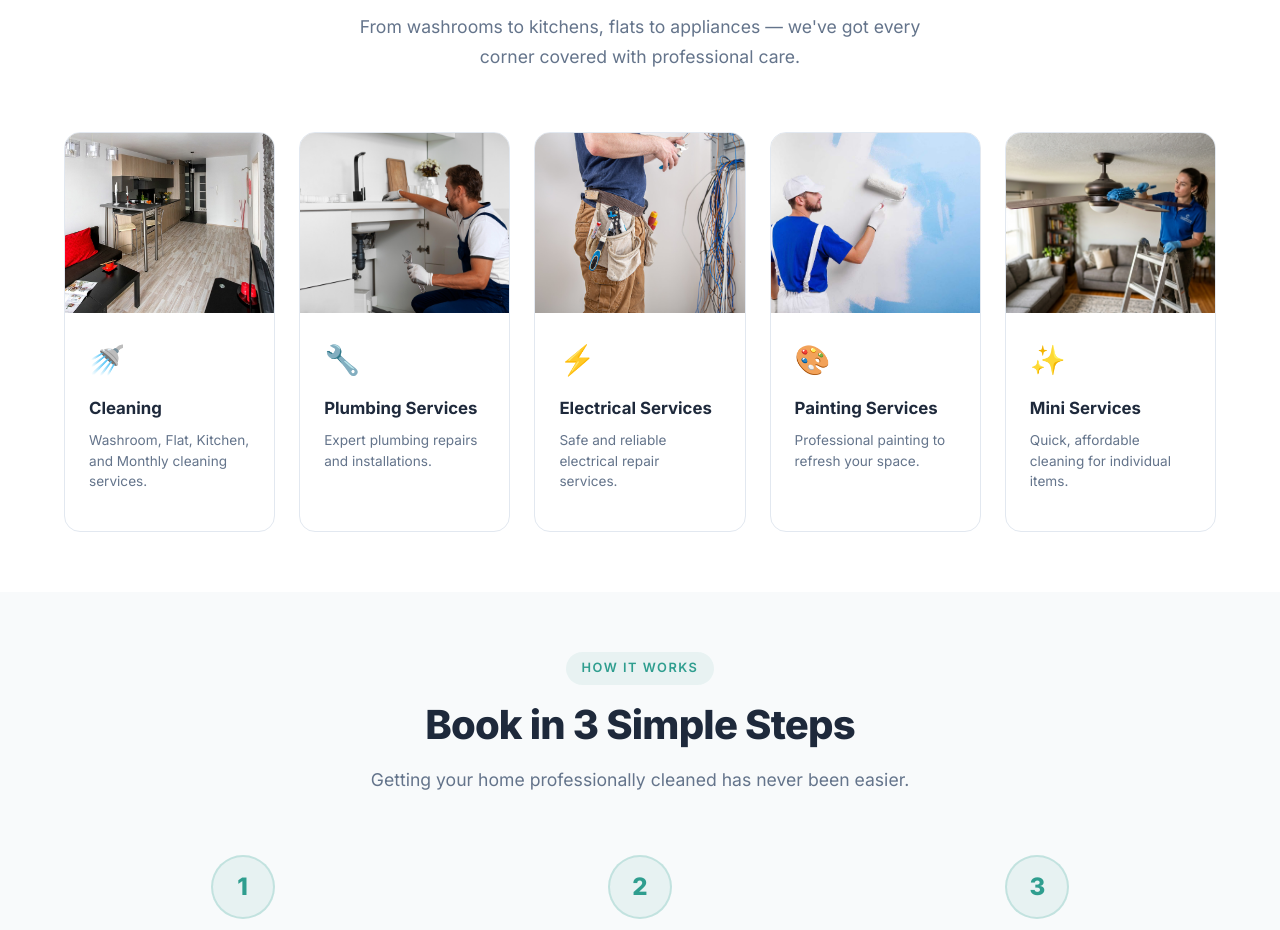
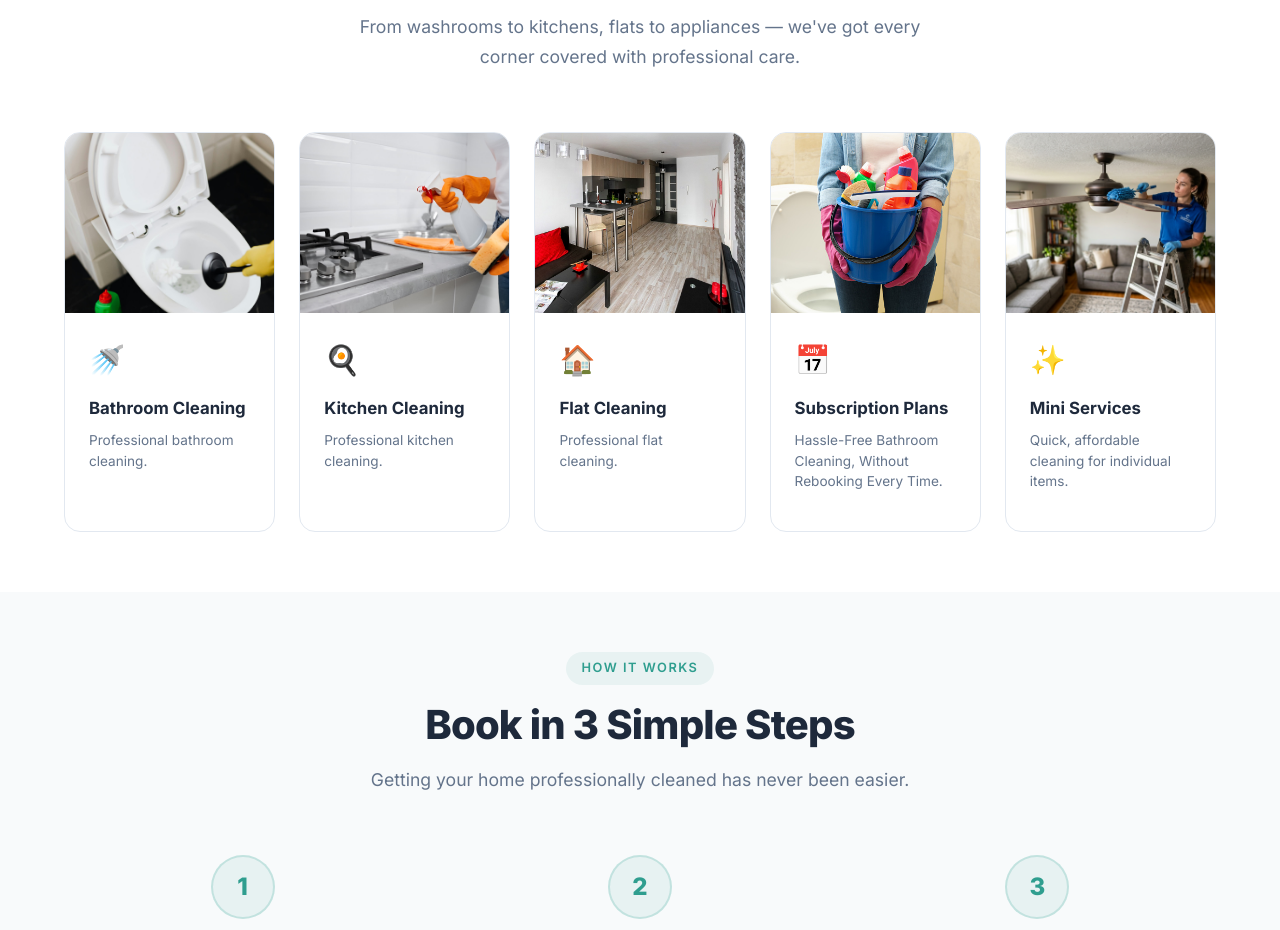
Before and after one commit to Utkarshkaraiya/xerodirt, a Next.js app: page / in a window 1280 px wide. Shown: the part 960-1890 px from the top of the page. Built offline with nearby package versions, Linux system fonts and the light colour scheme.

Commit message:
seperated important sub categories into major ones to improve seo

```diff
--- a/src/data/services.js
+++ b/src/data/services.js
@@ -1,8 +1,8 @@
 export const services = [
   {
-    id: 'washroom-cleaning',
-    name: 'Washroom Cleaning',
-    shortDesc: 'Sparkling clean washrooms with professional deep cleaning.',
+    id: 'bathroom-cleaning',
+    name: 'Bathroom Cleaning',
+    shortDesc: 'Sparkling clean bathrooms with professional deep cleaning.',
     startingPrice: 189,
     unit: '',
     image: '/images/toilet1.jpg',
@@ -11,7 +11,7 @@ export const services = [
     tiers: [
 
       {
-        name: 'Deep Washroom Cleaning', price: 289, description: 'Machine-assisted deep cleaning to remove stains, grime, and bacteria for complete sanitation.',
+        name: 'Deep Bathroom Cleaning', price: 289, description: 'Machine-assisted deep cleaning to remove stains, grime, and bacteria for complete sanitation.',
         subdescription: 'Machine-based deep cleaning.',
 
         details: {
@@ -31,7 +31,7 @@ export const services = [
         }
       },
       {
-        name: 'Basic Washroom Cleaning', price: 189, description: 'Surface cleaning, mopping, mirror cleaning, fixture polishing',
+        name: 'Basic Bathroom Cleaning', price: 189, description: 'Surface cleaning, mopping, mirror cleaning, fixture polishing',
         subdescription: 'Quick and essential cleaning without machines.',
         details: {
           pros: [
@@ -129,6 +129,75 @@ export const services = [
     ],
   },
   {
+    id: 'subscription',
+    name: 'Subscription Plans',
+    shortDesc: 'Keep your home sparkling all month long with our convenient subscription plans.',
+    startingPrice: 499,
+    unit: '',
+    image: '/images/subscription.jpg',
+    heroImage: '/images/subscription.jpg',
+    icon: '📅',
+    tiers: [
+      {
+        name: '1 Washroom Subscription', price: 599, description: '3 scheduled hygiene cleaning visits per month for 1 washroom.',
+        subdescription: '3 scheduled hygiene cleaning visits per month for 1 washroom.',
+        details: {
+          pros: [
+            '3 scheduled hygiene cleaning visits per month',
+            'Cleaning of toilet seat, washbasin & floor',
+            'Basic fittings & touchpoint cleaning',
+            'Regular hygiene maintenance'
+
+          ],
+          cons: [
+            'Deep cleaning with machines',
+            'Hard water stain removal',
+            'Tile restoration or repairs',
+            'Acid damage, permanent stains, or etched surfaces'
+          ]
+        }
+      },
+      {
+        name: '2 Washroom Subscription', price: 999, description: '3 scheduled hygiene cleaning visits per month for 2 washrooms.',
+        subdescription: '3 scheduled hygiene cleaning visits per month for 2 washrooms.',
+        details: {
+          pros: [
+            '3 scheduled hygiene cleaning visits per month',
+            'Cleaning of both washrooms – toilets, basins & floors',
+            'Basic fittings & touchpoint cleaning',
+            'Consistent service by trained staff',
+            'Acid damage, permanent stains, or etched surfaces'
+          ],
+          cons: [
+            'Deep cleaning with machines',
+            'Hard water stain removal',
+            'Tile restoration or repairs',
+            'Acid damage, permanent stains, or etched surfaces'
+          ]
+        }
+      },
+      {
+        name: '3 Washroom Subscription', price: 1399, description: 'Complete monthly hygiene maintenance with 3 visits for 3 washrooms.',
+        subdescription: 'Complete monthly hygiene maintenance with 3 visits for 3 washrooms.',
+        details: {
+          pros: [
+            '3 scheduled hygiene cleaning visits per month',
+            'Cleaning of all 3 washrooms – toilets, basins & floors',
+            'Basic fittings & touchpoint cleaning',
+            'Regular hygiene maintenance'
+
+          ],
+          cons: [
+            'Deep cleaning with machines',
+            'Hard water stain removal',
+            'Tile restoration or repairs',
+            'Acid damage, permanent stains, or etched surfaces'
+          ]
+        }
+      }
+    ],
+  },
+  {
     id: 'kitchen-cleaning',
     name: 'Kitchen Cleaning',
     shortDesc: 'Deep cleaning for a hygienic, grease-free kitchen.',
@@ -207,6 +276,53 @@ export const services = [
     heroImage: '/images/sofa.png',
     icon: '✨',
     tiers: [
+      {
+        name: 'Painting Services', price: 599, description: 'Professional wall painting services for a fresh and vibrant look, using high-quality paints and expert techniques to transform your space.',
+        subdescription: 'Professional wall painting services for a fresh and vibrant look, using high-quality paints and expert techniques to transform your space.',
+        details: {
+          pros: [
+            'Surface Preparation',
+            'Putty application',
+            'Two-coat premium paint application',
+          ],
+          cons: [
+            'Furniture painting',
+            'Ceiling painting',
+            'Major wall damage'
+          ]
+        }
+      },
+      {
+        name: 'Plumbing Services', price: 99, description: 'Professional installation of basic plumbing fixtures and wiring.',
+        subdescription: 'Professional installation of basic plumbing fixtures and wiring.',
+        details: {
+          pros: [
+            'Leaky tap repair',
+            'Pipe leakage repair',
+            'Water outlet installation and repair'
+          ],
+          cons: [
+            'Major pipeline replacement',
+            'Water tank cleaning'
+          ]
+        }
+      },
+      {
+        name: 'Electrical Services',
+        price: 99, description: 'Professional installation of basic electrical fixtures and wiring.',
+        subdescription: 'Professional installation of basic electrical fixtures and wiring.',
+        details: {
+          pros: [
+            'Light fixture installation and repair',
+            'Switchboard repair',
+            'Wiring and socket repair'
+          ],
+          cons: [
+            'Major electrical work',
+            'Water tank cleaning'
+          ]
+        }
+      },
       {
         name: 'Ceiling Fan Cleaning', price: 49, description: 'Professional dust and grease removal for ceiling fans.',
         subdescription: 'Dust-free professional ceiling fan cleaning.',
@@ -387,19 +503,7 @@ export const services = [
       },
     ],
   },
-  {
-    id: 'plumbing-services',
-    name: 'Plumbing Services',
-    shortDesc: 'Expert plumbing repairs and installations.',
-    startingPrice: 99,
-    unit: '',
-    image: '/images/plumb.jpg',
-    heroImage: '/images/plumb.jpg',
-    icon: '🔧',
-    tiers: [
-      { name: 'Plumbing Services', price: 99, description: 'Professional installation of basic plumbing fixtures and wiring.' }
-    ],
-  },
+
   {
     id: 'electrical-services',
     name: 'Electrical Services',
@@ -413,19 +517,7 @@ export const services = [
       { name: 'Electrical Services', price: 99, description: 'Professional installation of basic electrical fixtures and wiring.' }
     ],
   },
-  {
-    id: 'painting-services',
-    name: 'Painting Services',
-    shortDesc: 'Professional painting to refresh your space.',
-    startingPrice: 599,
-    unit: '',
-    image: '/images/mm.jpg',
-    heroImage: '/images/mm.jpg',
-    icon: '🎨',
-    tiers: [
-      { name: 'Painting Services', price: 599, description: 'Professional wall painting services for a fresh and vibrant look, using high-quality paints and expert techniques to transform your space.' }
-    ],
-  },
+
 ];
 
 export const testimonials = [
@@ -496,87 +588,68 @@ export const faqs = [
 
 export const majorCategories = [
   {
-    id: 'cleaning',
-    name: 'Cleaning',
-    shortDesc: 'Washroom, Flat, Kitchen, and Monthly cleaning services.',
-    image: '/images/toilet.jpg',
+    id: 'bathroom-cleaning',
+    name: 'Bathroom Cleaning',
+    shortDesc: 'Professional bathroom cleaning.',
+    image: '/images/toilet1.jpg',
     icon: '🚿',
-
     subCategories: [
-
       {
-        id: 'washroom-cleaning',
+        id: 'bathroom-cleaning',
         name: 'Bathroom Cleaning',
-        originalRef: 'washroom-cleaning',
+        originalRef: 'bathroom-cleaning',
         icon: '🚿'
-      },
-
-
+      }
+    ]
+  },
+  {
+    id: 'kitchen-cleaning',
+    name: 'Kitchen Cleaning',
+    shortDesc: 'Professional kitchen cleaning.',
+    image: '/images/kitchen.jpg',
+    icon: '🍳',
+    subCategories: [
       {
         id: 'kitchen-cleaning',
         name: 'Kitchen Cleaning',
         originalRef: 'kitchen-cleaning',
         icon: '🍳'
-      },
+      }
+    ]
+  },
+  {
+    id: 'flat-cleaning',
+    name: 'Flat Cleaning',
+    shortDesc: 'Professional flat cleaning.',
+    image: '/images/flat.jpg',
+    icon: '🏠',
+    subCategories: [
       {
         id: 'flat-cleaning',
-        name: 'Home Cleaning',
+        name: 'Flat Cleaning',
         originalRef: 'flat-cleaning',
         icon: '🏠'
-      },
+      }
+    ]
+  },
+
+  {
+    id: 'subscription',
+    name: 'Subscription Plans',
+    shortDesc: 'Hassle-Free Bathroom Cleaning, Without Rebooking Every Time.',
+    image: '/images/subscription.jpg',
+    icon: '📅',
+    subCategories: [
       {
-        id: 'combos',
-        name: 'Monthly Cleaning',
-        originalRef: 'monthly-cleaning',
+        id: 'subscription',
+        name: 'Subscription Plans',
+        originalRef: 'subscription',
         icon: '📅'
       }
     ]
   },
-  {
-    id: 'plumbing-services',
-    name: 'Plumbing Services',
-    shortDesc: 'Expert plumbing repairs and installations.',
-    image: '/images/plumb.jpg',
-    icon: '🔧',
-    subCategories: [
-      {
-        id: 'plumbing-services',
-        name: 'Plumbing Services',
-        originalRef: 'plumbing-services',
-        icon: '🔧'
-      }
-    ]
-  },
-  {
-    id: 'electrical-services',
-    name: 'Electrical Services',
-    shortDesc: 'Safe and reliable electrical repair services.',
-    image: '/images/electric1.jpg',
-    icon: '⚡',
-    subCategories: [
-      {
-        id: 'electrical-services',
-        name: 'Electrical Services',
-        originalRef: 'electrical-services',
-        icon: '⚡'
-      }
-    ]
-  },
-  {
-    id: 'painting-services',
-    name: 'Painting Services',
-    shortDesc: 'Professional painting to refresh your space.',
-    image: '/images/paint.avif',
-    icon: '🎨',
-    subCategories: [
-      {
-        id: 'painting-services',
-        name: 'Painting Services',
-        originalRef: 'painting-services',
-        icon: '🎨'
-      }
-    ]
-  },
+
+
   {
     id: 'mini-services',
     name: 'Mini Services',
```
Also changed, not shown: public/images/flat.jpg (renamed from public/images/toilet.jpg), public/images/subscription.jpg (added).
